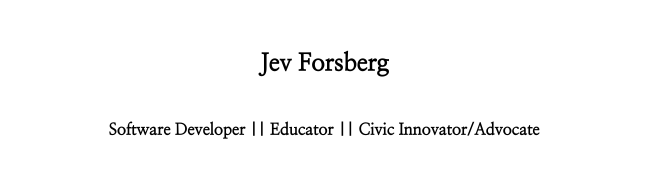
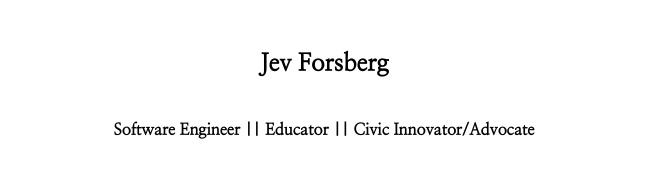
Before and after one commit to baldm0mma/JevTheDev-PortfolioPage, a React (Create React App) app: page / in a window 1280 px wide. Shown: the part 1303-1480 px from the top of the page, without its empty margins (316-963 px from the left). Built offline with nearby package versions, Linux system fonts and the light colour scheme; no server answers.

Commit message:
pub/ update to engineer status

```diff
--- a/src/allData/allData.js
+++ b/src/allData/allData.js
@@ -59,7 +59,7 @@ export const projectContent = [
 export const aboutContent = {
   id: 8,
   name: "Jev Forsberg",
-  title: "Software Developer || Educator || Civic Innovator/Advocate",
+  title: "Software Engineer || Educator || Civic Innovator/Advocate",
   description:
     "I was a civic advocate and pastor for almost a decade, and for years I loved the mentorship, community building, teaching, service, team-leading, public speaking, and civil-rights work I did. Recently, I found another interest that I've become incredibly passionate about: technology; and specifically software development. No matter your background, context, region, language, race, religion, ability, gender expression, or any other category we use to label one another, there's a place for you in the tech community, and that's one of the many things I love about it!",
   gitHub: "https://github.com/baldm0mma",
```
